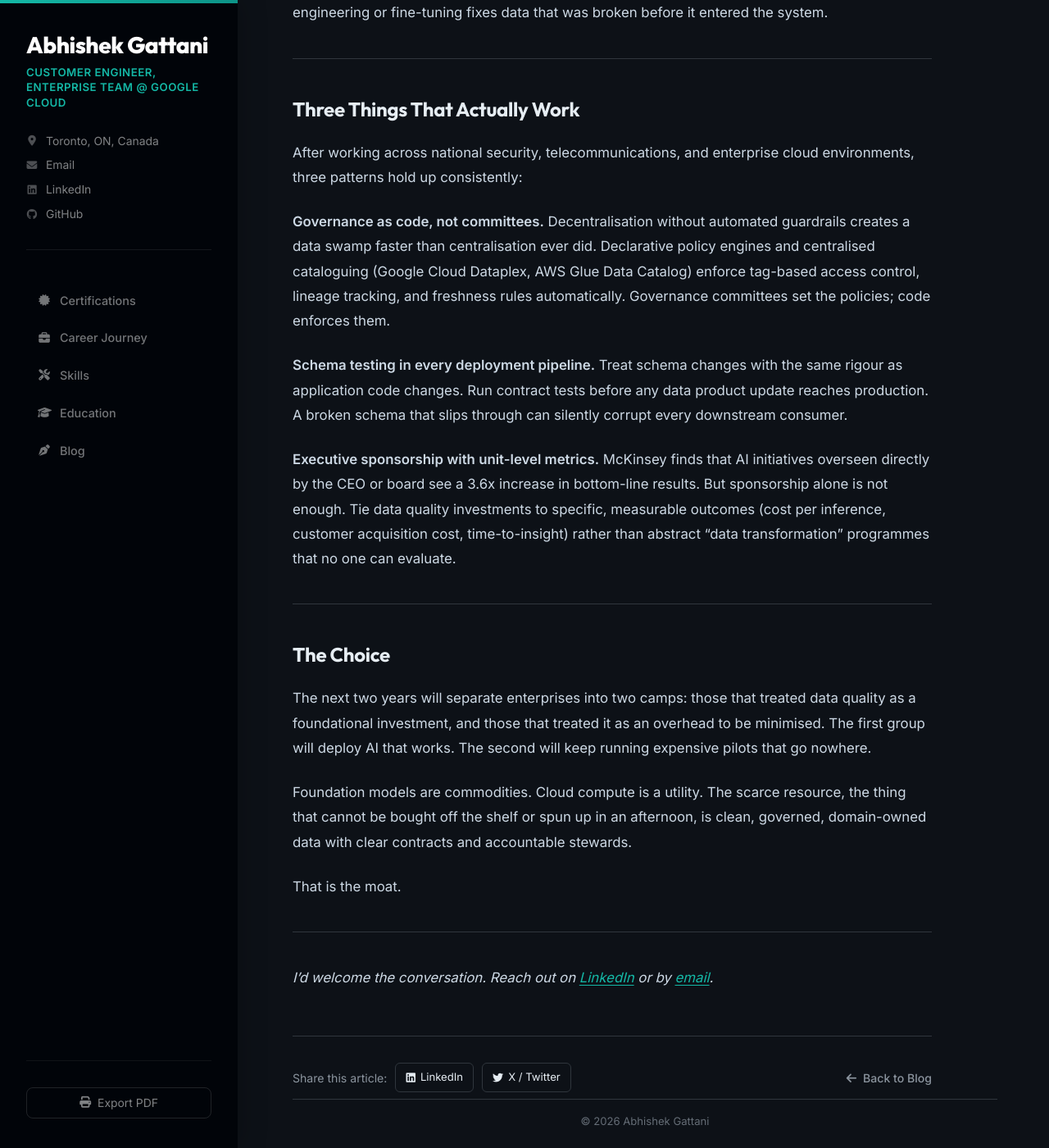
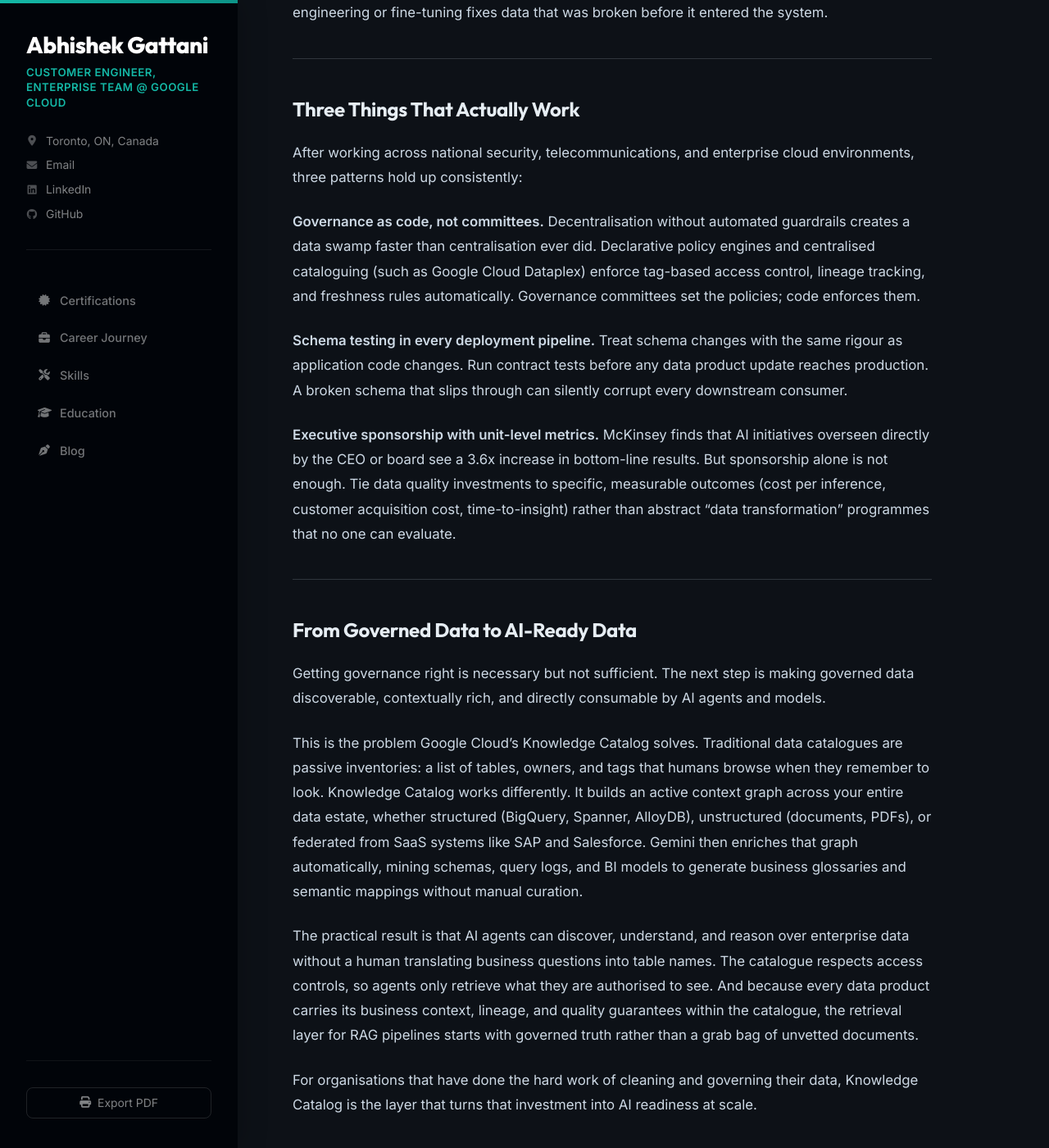
Before and after one commit to gattani/gattani.github.io, a Jekyll site: the page built from _posts/2026-09-18-architecting-enterprise-data-mesh.md, in a window 1280 px wide and 1400 px high, scrolled down 4509 px. Shown: the whole window at 82% size. Built offline with Jekyll 4.4.1, drawn with Linux system fonts in a browser that asks for light colours; some of the changed text lies outside the part shown.

Commit message:
Lean GCP, add Knowledge Catalog section, remove competitor cloud refs

```diff
--- a/_posts/2026-09-18-architecting-enterprise-data-mesh.md
+++ b/_posts/2026-09-18-architecting-enterprise-data-mesh.md
@@ -3,7 +3,7 @@
 title: "Your Data Is the Moat: Why Architecture Decides Who Wins the AI Era"
 date: 2026-09-18
 summary: "Foundation models are commodities. The enterprises that win will be those with clean, governed, domain-owned data, and the architectural discipline to keep it that way."
-tags: [Data Architecture, Data Mesh, Generative AI, Data Quality, Cloud Transformation]
+tags: [Data Architecture, Data Mesh, Generative AI, Data Quality, Google Cloud]
 read_time: "8 min read"
 ---
 
@@ -17,7 +17,7 @@
 
 ## The Fuel Matters More Than the Engine
 
-By 2026, foundation models have become commodities. Google Cloud, AWS, and Azure offer state-of-the-art models as utility services. Any company can call the same API. The engine is equalised; what separates winners from the rest is the fuel.
+By 2026, foundation models have become commodities. Every major cloud provider offers state-of-the-art models as utility services. Any company can call the same API. The engine is equalised; what separates winners from the rest is the fuel.
 
 That fuel is proprietary, high-quality data: deep operational history, unique customer signals, specialised industry telemetry. Software features can be cloned in weeks. A clean, well-governed, ten-year proprietary dataset cannot.
 
@@ -93,11 +93,23 @@
 
 After working across national security, telecommunications, and enterprise cloud environments, three patterns hold up consistently:
 
-**Governance as code, not committees.** Decentralisation without automated guardrails creates a data swamp faster than centralisation ever did. Declarative policy engines and centralised cataloguing (Google Cloud Dataplex, AWS Glue Data Catalog) enforce tag-based access control, lineage tracking, and freshness rules automatically. Governance committees set the policies; code enforces them.
+**Governance as code, not committees.** Decentralisation without automated guardrails creates a data swamp faster than centralisation ever did. Declarative policy engines and centralised cataloguing (such as Google Cloud Dataplex) enforce tag-based access control, lineage tracking, and freshness rules automatically. Governance committees set the policies; code enforces them.
 
 **Schema testing in every deployment pipeline.** Treat schema changes with the same rigour as application code changes. Run contract tests before any data product update reaches production. A broken schema that slips through can silently corrupt every downstream consumer.
 
 **Executive sponsorship with unit-level metrics.** McKinsey finds that AI initiatives overseen directly by the CEO or board see a 3.6x increase in bottom-line results. But sponsorship alone is not enough. Tie data quality investments to specific, measurable outcomes (cost per inference, customer acquisition cost, time-to-insight) rather than abstract "data transformation" programmes that no one can evaluate.
+
+---
+
+## From Governed Data to AI-Ready Data
+
+Getting governance right is necessary but not sufficient. The next step is making governed data discoverable, contextually rich, and directly consumable by AI agents and models.
+
+This is the problem Google Cloud's Knowledge Catalog solves. Traditional data catalogues are passive inventories: a list of tables, owners, and tags that humans browse when they remember to look. Knowledge Catalog works differently. It builds an active context graph across your entire data estate, whether structured (BigQuery, Spanner, AlloyDB), unstructured (documents, PDFs), or federated from SaaS systems like SAP and Salesforce. Gemini then enriches that graph automatically, mining schemas, query logs, and BI models to generate business glossaries and semantic mappings without manual curation.
+
+The practical result is that AI agents can discover, understand, and reason over enterprise data without a human translating business questions into table names. The catalogue respects access controls, so agents only retrieve what they are authorised to see. And because every data product carries its business context, lineage, and quality guarantees within the catalogue, the retrieval layer for RAG pipelines starts with governed truth rather than a grab bag of unvetted documents.
+
+For organisations that have done the hard work of cleaning and governing their data, Knowledge Catalog is the layer that turns that investment into AI readiness at scale.
 
 ---
 
```
